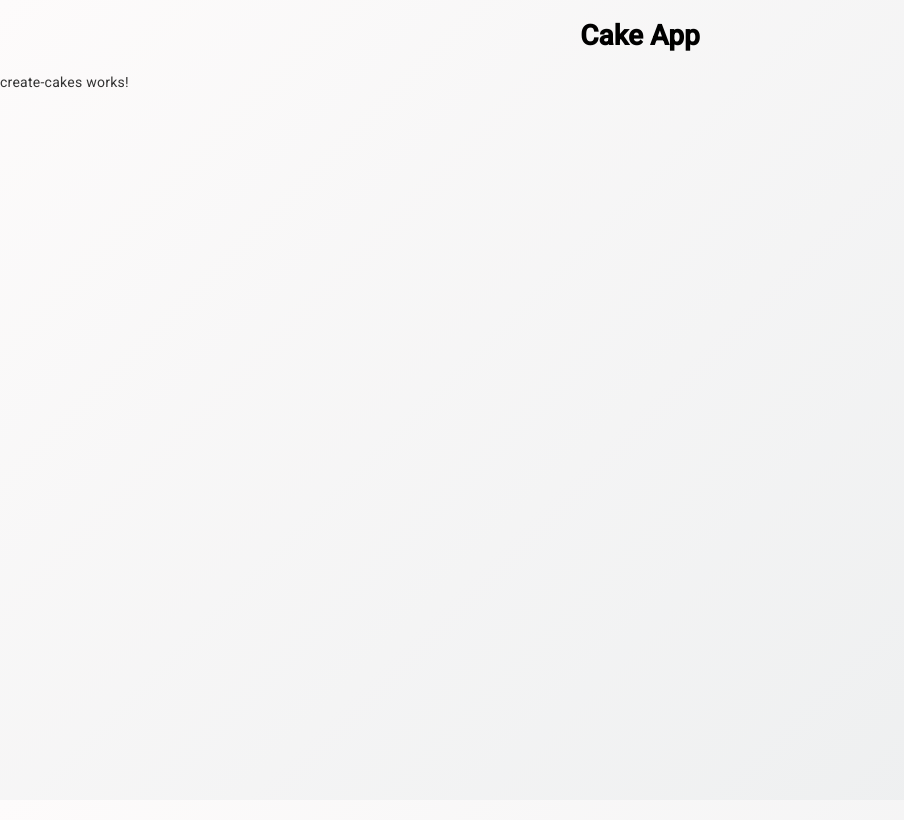
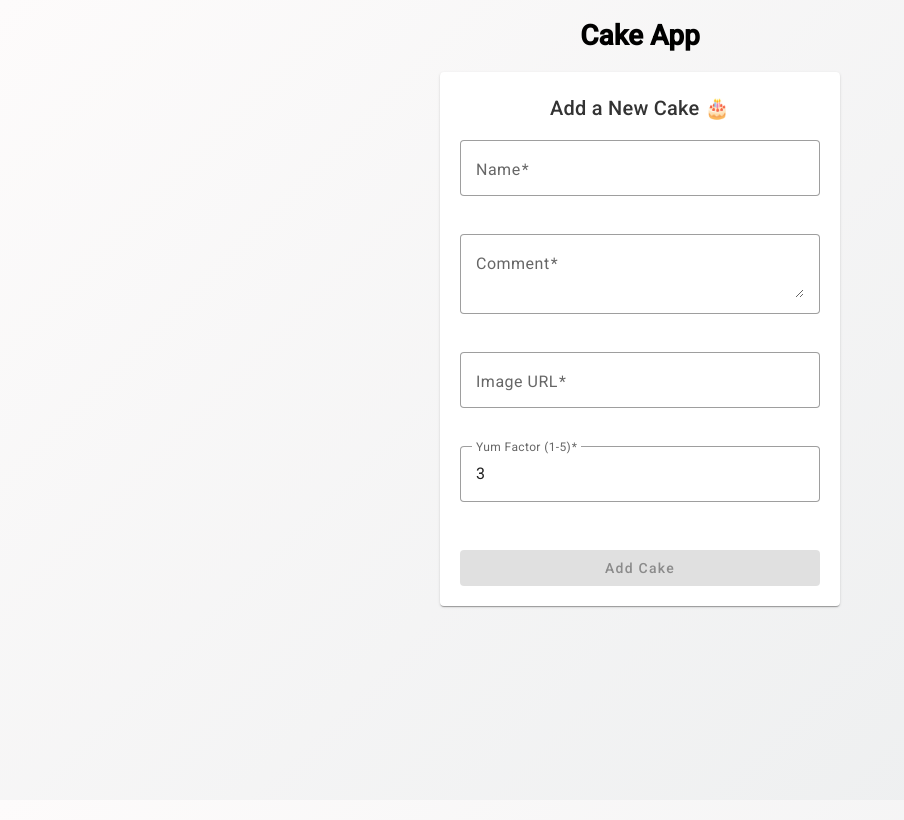
Before and after one commit to SaadUrRehmanBaig/waracle-assignment, an Angular app in the folder frontend/: page /create-cakes in a window 1280 px wide. Shown: the whole page, without its empty margins (0-904 px from the left). Built offline with nearby package versions, Linux system fonts and the light colour scheme.

Commit message:
added functionality of create cake

```diff
--- a/frontend/src/app/app.routes.ts
+++ b/frontend/src/app/app.routes.ts
@@ -21,5 +21,9 @@ export const routes: Routes = [
     {
         path: 'edit-cakes/:id',
         component: EditCakesComponent
+    },
+    {
+        path: '**',
+        redirectTo: '/list-cakes'
     }
 ];
--- a/frontend/src/app/pages/create-cakes/create-cakes.component.html
+++ b/frontend/src/app/pages/create-cakes/create-cakes.component.html
@@ -1 +1,44 @@
-<p>create-cakes works!</p>
+<mat-card class="cake-form-container">
+    <h2>Add a New Cake 🎂</h2>
+
+    <form [formGroup]="cakeForm" (ngSubmit)="submitCake()">
+
+      <!-- Name Field -->
+      <mat-form-field appearance="outline">
+        <mat-label>Name</mat-label>
+        <input matInput formControlName="name" placeholder="Enter cake name" />
+        <mat-error *ngIf="cakeForm.get('name')?.hasError('required')">Name is required.</mat-error>
+        <mat-error *ngIf="cakeForm.get('name')?.hasError('minlength')">Must be at least 2 characters.</mat-error>
+      </mat-form-field>
+
+      <!-- Comment Field -->
+      <mat-form-field appearance="outline">
+        <mat-label>Comment</mat-label>
+        <textarea matInput formControlName="comment" placeholder="Add a comment"></textarea>
+        <mat-error *ngIf="cakeForm.get('comment')?.hasError('required')">Comment is required.</mat-error>
+        <mat-error *ngIf="cakeForm.get('comment')?.hasError('maxlength')">Max 200 characters allowed.</mat-error>
+      </mat-form-field>
+
+      <!-- Image URL Field -->
+      <mat-form-field appearance="outline">
+        <mat-label>Image URL</mat-label>
+        <input matInput formControlName="imageUrl" placeholder="Paste image URL here" />
+        <mat-error *ngIf="cakeForm.get('imageUrl')?.hasError('required')">Image URL is required.</mat-error>
+        <mat-error *ngIf="cakeForm.get('imageUrl')?.hasError('pattern')">Must be a valid image URL.</mat-error>
+      </mat-form-field>
+
+      <!-- Yum Factor Field -->
+      <mat-form-field appearance="outline">
+        <mat-label>Yum Factor (1-5)</mat-label>
+        <input matInput type="number" formControlName="yumFactor" min="1" max="5" />
+        <mat-error *ngIf="cakeForm.get('yumFactor')?.hasError('required')">Yum Factor is required.</mat-error>
+        <mat-error *ngIf="cakeForm.get('yumFactor')?.hasError('min')">Minimum value is 1.</mat-error>
+        <mat-error *ngIf="cakeForm.get('yumFactor')?.hasError('max')">Maximum value is 5.</mat-error>
+      </mat-form-field>
+
+      <!-- Submit Button -->
+      <button mat-raised-button color="primary" [disabled]="cakeForm.invalid || loading">
+        {{ loading ? 'Adding...' : 'Add Cake' }}
+      </button>
+    </form>
+  </mat-card>
--- a/frontend/src/app/pages/create-cakes/create-cakes.component.scss
+++ b/frontend/src/app/pages/create-cakes/create-cakes.component.scss
@@ -0,0 +1,16 @@
+.cake-form-container {
+  max-width: 400px;
+  margin: auto;
+  padding: 20px;
+  text-align: center;
+}
+
+mat-form-field {
+  width: 100%;
+  margin-bottom: 16px;
+}
+
+button {
+  width: 100%;
+  margin-top: 10px;
+}
--- a/frontend/src/app/pages/create-cakes/create-cakes.component.ts
+++ b/frontend/src/app/pages/create-cakes/create-cakes.component.ts
@@ -1,12 +1,50 @@
 import { Component } from '@angular/core';
+import { FormBuilder, FormGroup, ReactiveFormsModule, Validators } from '@angular/forms';
+import { HttpClient } from '@angular/common/http';
+import { MatSnackBar } from '@angular/material/snack-bar';
+import { MatCardModule } from '@angular/material/card';
+import { MatInputModule } from '@angular/material/input';
+import { MatButtonModule } from '@angular/material/button';
+import { MatSnackBarModule } from '@angular/material/snack-bar';
+import { Router } from '@angular/router';
+import { CommonModule } from '@angular/common';
 
 @Component({
   selector: 'app-create-cakes',
   standalone: true,
-  imports: [],
+  imports: [MatCardModule, MatInputModule, MatButtonModule, MatSnackBarModule, ReactiveFormsModule, CommonModule],
   templateUrl: './create-cakes.component.html',
   styleUrl: './create-cakes.component.scss'
 })
 export class CreateCakesComponent {
 
+  cakeForm: FormGroup;
+  loading = false;
+
+  constructor(private fb: FormBuilder, private http: HttpClient, private snackBar: MatSnackBar, private router: Router) {
+    this.cakeForm = this.fb.group({
+      name: ['', [Validators.required, Validators.minLength(2)]],
+      comment: ['', [Validators.required, Validators.maxLength(200)]],
+      imageUrl: ['', [Validators.required, Validators.pattern('(https?:\/\/.*\.(?:png|jpg|jpeg|gif))')]],
+      yumFactor: [3, [Validators.required, Validators.min(1), Validators.max(5)]]
+    });
+  }
+
+  submitCake() {
+    if (this.cakeForm.invalid) return;
+
+    this.loading = true;
+    this.http.post('http://localhost:5000/cakes', this.cakeForm.value).subscribe({
+      next: () => {
+        this.loading = false;
+        this.snackBar.open('Cake added successfully! 🎂', 'Close', { duration: 3000 });
+        this.cakeForm.reset();
+        this.router.navigate(['/list-cakes']);
+      },
+      error: (error) => {
+        this.loading = false;
+        this.snackBar.open(error.message, 'Close', { duration: 3000 });
+      }
+    });
+  }
 }
```
